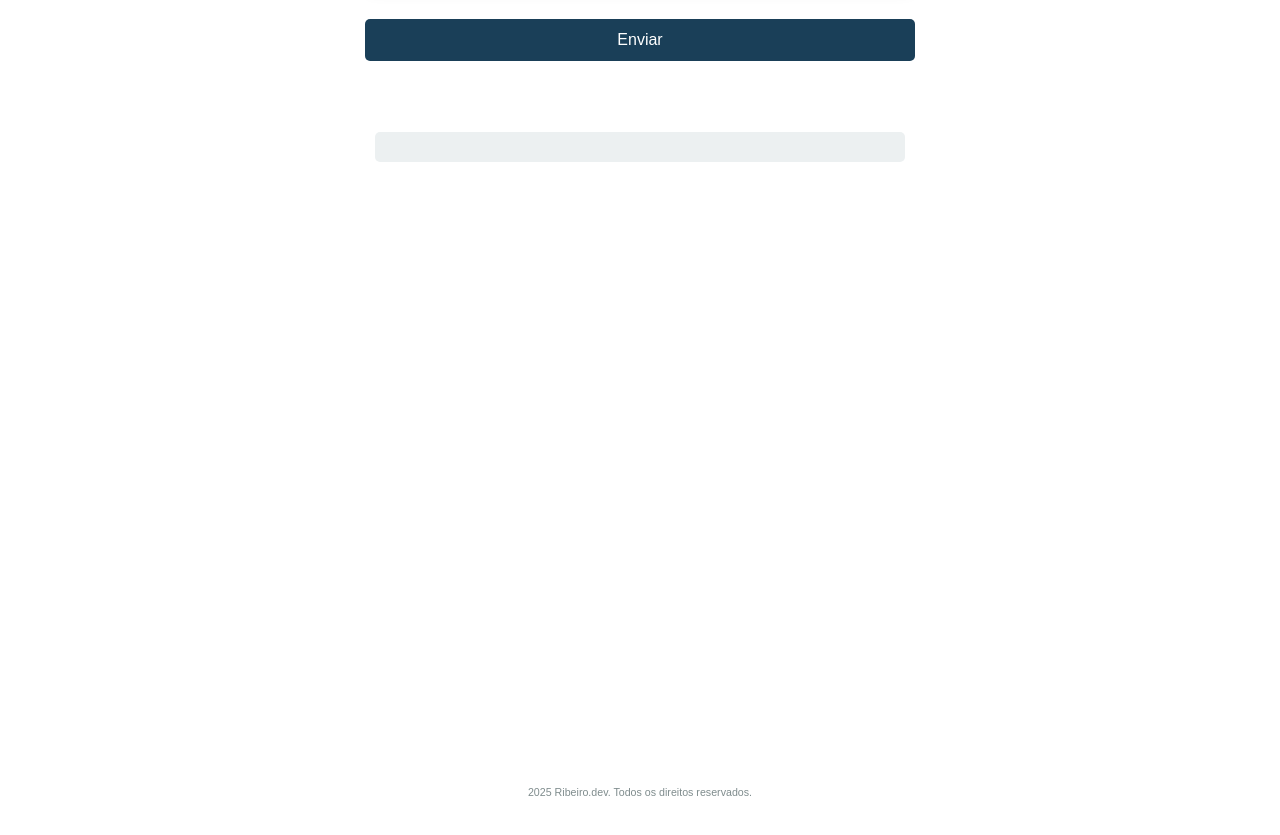
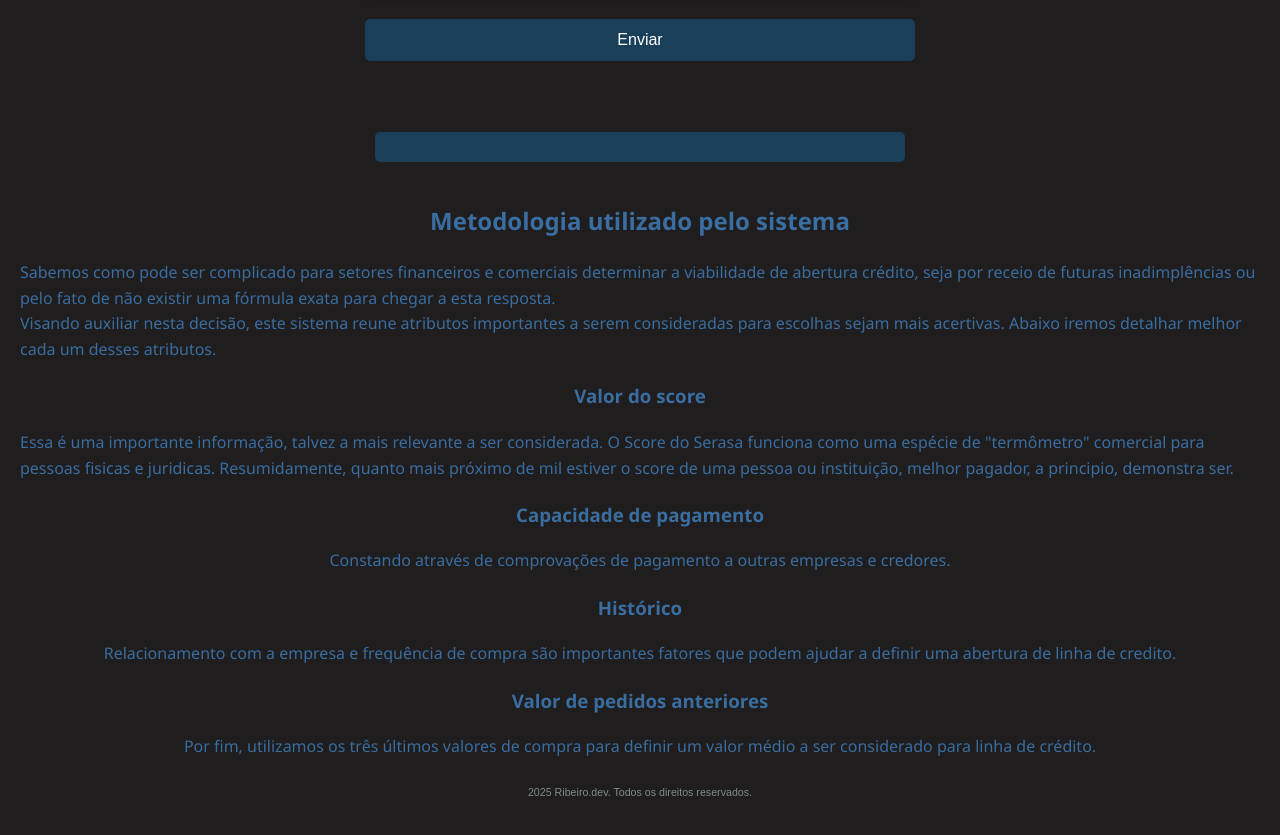
Before and after one commit to Jeanz77/Linha-de-credito, a plain HTML site: page index.html in a window 1280 px wide. Shown: the part 720-1555 px from the top of the page. Drawn offline with Linux system fonts and the light colour scheme.

Commit message:
some things

```diff
--- a/index.html
+++ b/index.html
@@ -33,22 +33,23 @@
     <h2>Metodologia utilizado pelo sistema</h2>
     <p2>Sabemos como pode ser complicado para setores financeiros e comerciais determinar
         a viabilidade de abertura crédito, seja por receio de futuras inadimplências
-        ou pelo fato de não existir uma fórmula exata e determinante para esta resposta.
+        ou pelo fato de não existir uma fórmula exata para chegar a esta resposta.
         <br>
         Visando auxiliar nesta decisão, este sistema reune atributos importantes
-        a serem considerados para escolhas mais acertivas. Abaixo
+        a serem consideradas para escolhas sejam mais acertivas. Abaixo
         iremos detalhar melhor cada um desses atributos.
         <br>
     </p2>
 
     <h3>Valor do score</h3>
     <p2>Essa é uma importante informação, talvez a mais relevante a ser considerada.
-        O Serasa determina através do seu score, uma espécie de "termômetro" comercial,
-        para pessoas fisicas e juridicas, no qual bom pagadores terão o valor de score
-        mais próximos de 1.000, enquanto inadimplentes mais proximos a zero.
+        O Score do Serasa funciona como uma espécie de "termômetro" comercial
+        para pessoas fisicas e juridicas. Resumidamente, quanto mais próximo de mil estiver
+        o score de uma pessoa ou instituição, melhor pagador, a principio, demonstra ser.
+
     </p2>
     <h3>Capacidade de pagamento</h3>
-    <p2>Constado através de comprovações de pagamento a outras empresas e credores.
+    <p2>Constando através de comprovações de pagamento a outras empresas e credores.
     </p2>
     <h3>Histórico</h3>
     <p2>Relacionamento com a empresa e frequência de compra são importantes fatores que
--- a/styles/main.css
+++ b/styles/main.css
@@ -4,16 +4,16 @@ body {
     line-height: 1.6;
     margin: 0;
     padding: 20px;
-    background-color: white;
+    background-color: rgb(31, 29, 29);
     display: flex;
     flex-direction: column;
     align-items: center;
     min-height: 100vh;
-    color: white;
+    color: #3a6da0;
 }
 
 h1 {
-    color: #2c3e50;
+    color: #3a6da0;
     text-align: center;
     margin-bottom: 15px;
     font-size: 2em;
@@ -107,7 +107,7 @@ button[onclick] {
 
 
 #display {
-    background: #ecf0f1;
+    background: #1a3f58;
     padding: 15px;
     border-radius: 5px;
     margin: 20px 0;
@@ -115,7 +115,7 @@ button[onclick] {
     max-width: 500px;
     text-align: center;
     font-weight: 500;
-    color: #2c3e50;
+    color: white;
 }
 
 
```
